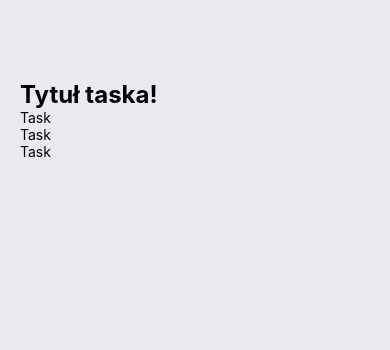
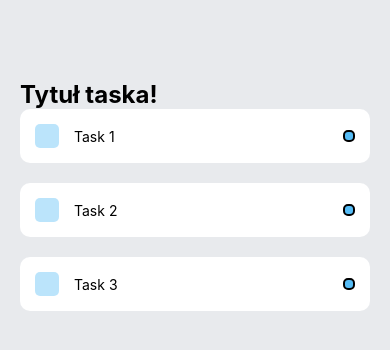
Before and after one commit to OliPal98/todo-online, a React Native app: screen / in a window 390 px wide. Shown: the top 350 px of the page. Built offline with nearby package versions, Linux system fonts and the light colour scheme.

Commit message:
New Task style

```diff
--- a/App.js
+++ b/App.js
@@ -7,9 +7,9 @@
       <View style={styles.taskWrapper}>
         <Text style={styles.sectionTitle}>Tytuł taska!</Text>
         <View style={styles.items}>
-          <Task></Task>
-          <Task></Task>
-          <Task></Task>
+          <Task text="Task 1"></Task>
+          <Task text="Task 2"></Task>
+          <Task text="Task 3"></Task>
         </View>
       </View>
     </View>
--- a/components/Task.js
+++ b/components/Task.js
@@ -1,16 +1,51 @@
 import React from 'react';
 import { View, Text, StyleSheet } from 'react-native';
 
-const Task = () => {
+const Task = (props) => {
     return (
-        <View>
-            <Text>Task</Text>
+        <View style={styles.item}>
+            <View style={styles.itemLeft}>
+                <View style={styles.square}></View>
+                <Text style={styles.itemText}>{props.text}</Text>
+            </View>
+            <View style={styles.circular}></View>
         </View>
     )
 }
 
 const styles = StyleSheet.create({
-
+    item: {
+        backgroundColor: '#fff',
+        padding: 15,
+        borderRadius: 10,
+        flexDirection: 'row',
+        alignItems: 'center',
+        justifyContent: 'space-between',
+        marginBottom: 20,
+    },
+    itemLeft: {
+        flexDirection: 'row',
+        alignItems: 'center',
+        flexWrap: 'wrap',
+    },
+    square: {
+        width: 24,
+        height: 24,
+        backgroundColor: '#55bcf6',
+        opacity: 0.4,
+        borderRadius: 5,
+        marginRight: 15,
+    },
+    itemText: {
+        maxWidth: '80%',
+    },
+    circular: {
+        width: 12,
+        height: 12,
+        backgroundColor: '#55bcf6',
+        borderWidth: 2,
+        borderRadius: 5,
+    }
 });
 
 export default Task;
```
